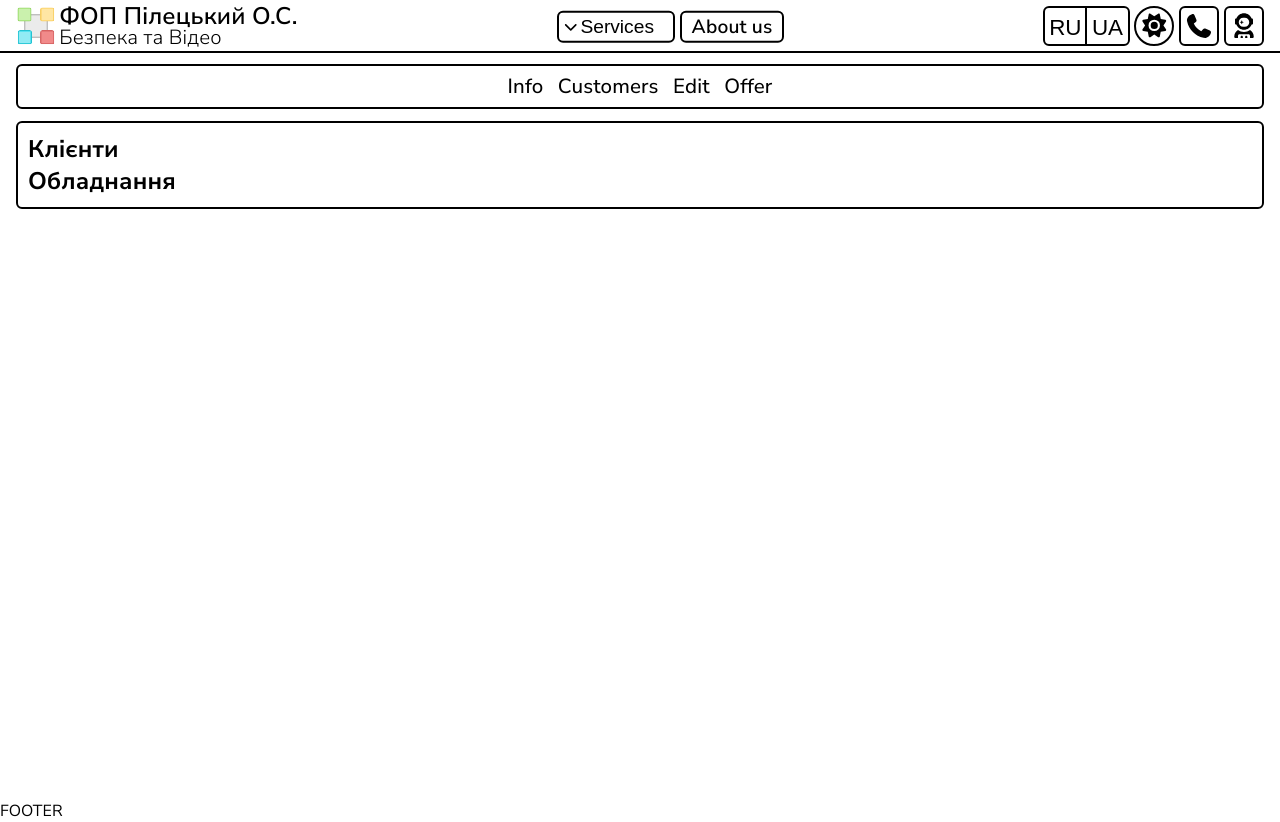
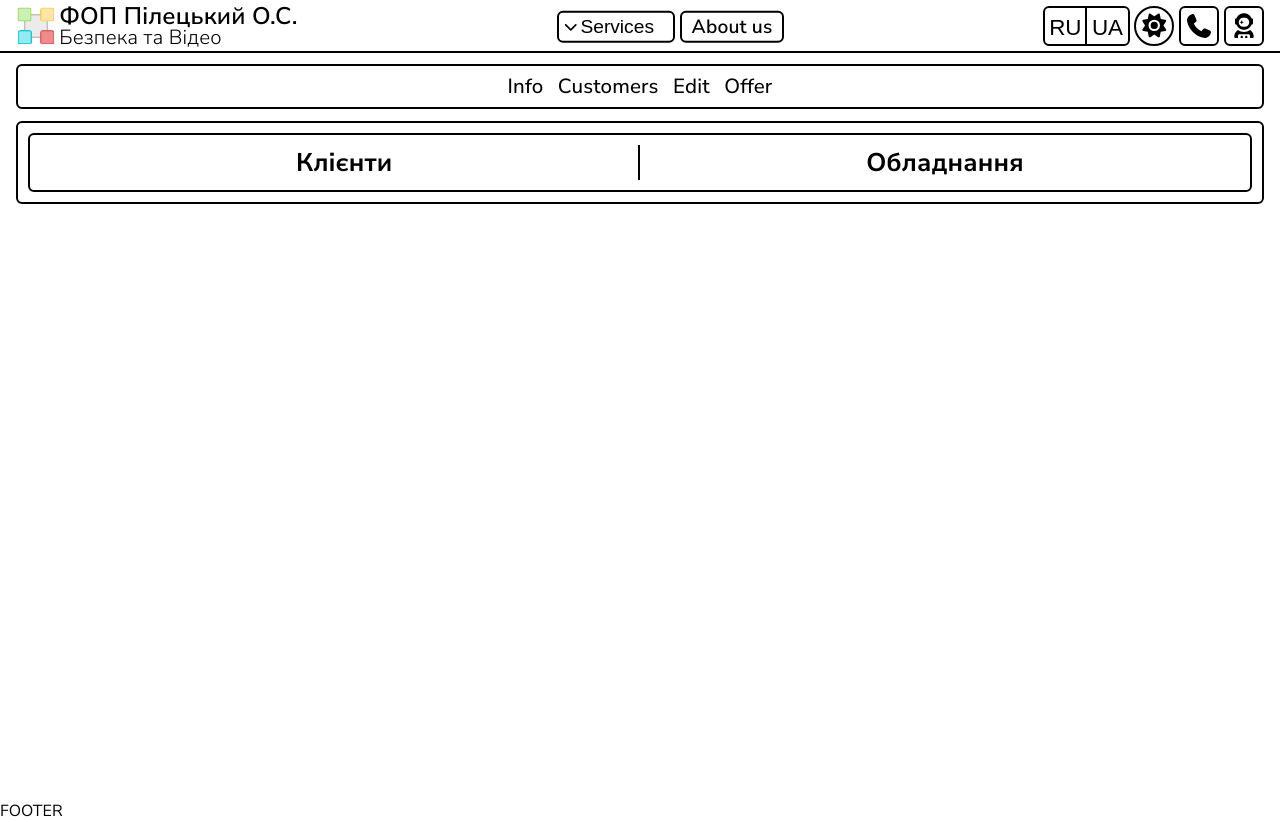
Before and after one commit to Vaygr99/AlarmVideoASP, a React (Vite) app in the folder client/: page /admin/edit in a window 1280 px wide. Built offline with nearby package versions, Linux system fonts and the light colour scheme.

Commit message:
feat(admin): base styles for edit page

```diff
--- a/client/src/components/pages/admin/edit/Edit.jsx
+++ b/client/src/components/pages/admin/edit/Edit.jsx
@@ -1,16 +1,18 @@
+import styles from "./Edit.module.css";
+
 // Page for working with clients and devices
 function Edit() {
   return (
-    <div id="edit">
+    <div id="edit" className={styles.container}>
       {/* Clients area */}
-      <div>
+      <div className={styles.clients}>
         <div>
           <h2>Клiєнти</h2>
         </div>
       </div>
 
       {/* Devices area */}
-      <div>
+      <div className={styles.devices}>
         <div>
           <h2>Обладнання</h2>
         </div>
--- /dev/null
+++ b/client/src/components/pages/admin/edit/Edit.module.css
@@ -0,0 +1,25 @@
+.container {
+  display: flex;
+  justify-content: space-between;
+  border-style: solid;
+  border-width: 2px;
+  border-radius: 6px;
+  padding: 0.63rem;
+  position: relative;
+}
+.container h2 {
+  font-size: 1.6rem;
+  text-align: center;
+}
+
+.clients {
+  border-right-style: solid;
+  border-right-width: 2px;
+}
+.clients,
+.devices {
+  padding-left: 0.63rem;
+  display: flex;
+  flex-direction: column;
+  width: 50%;
+}
```
